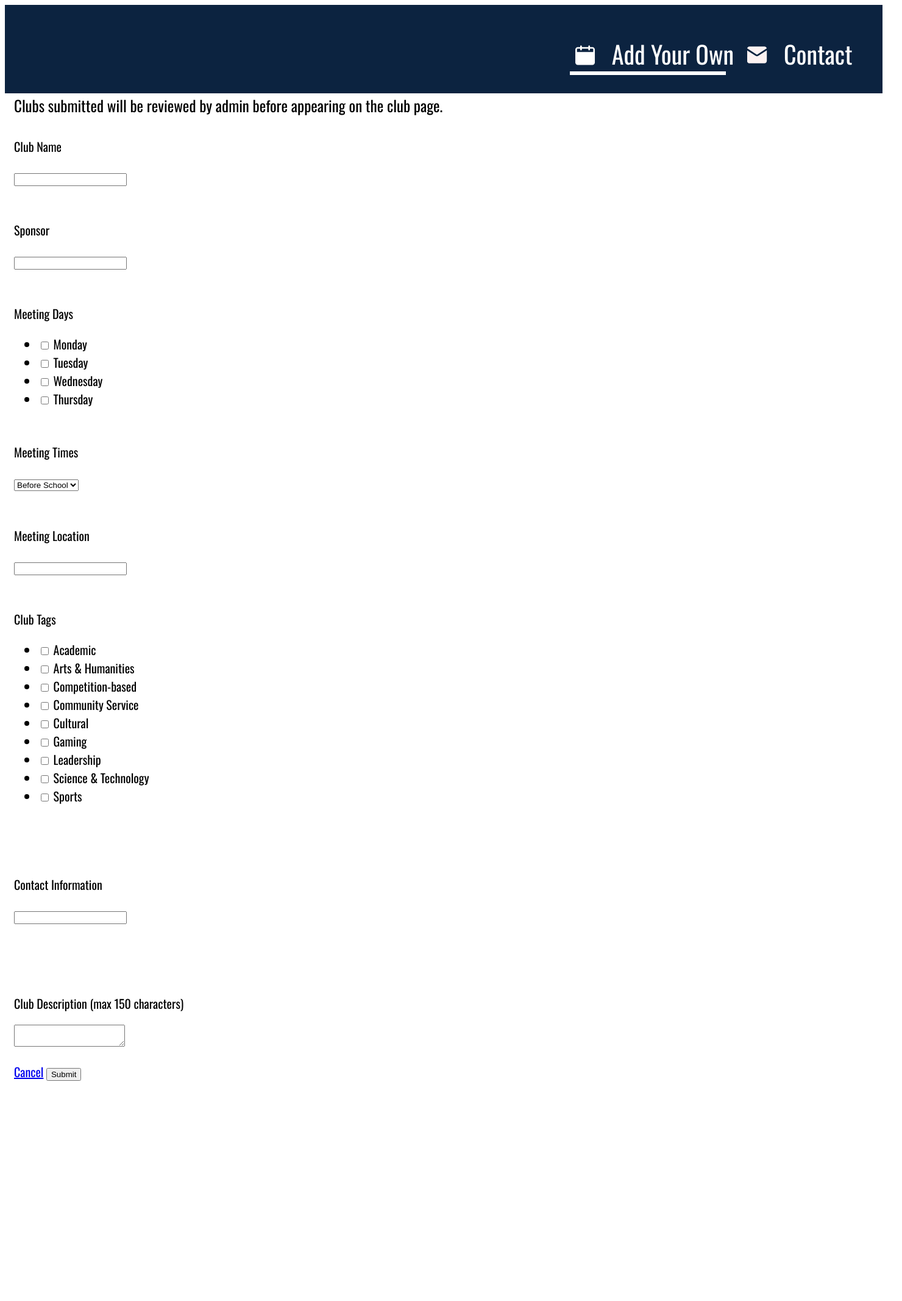
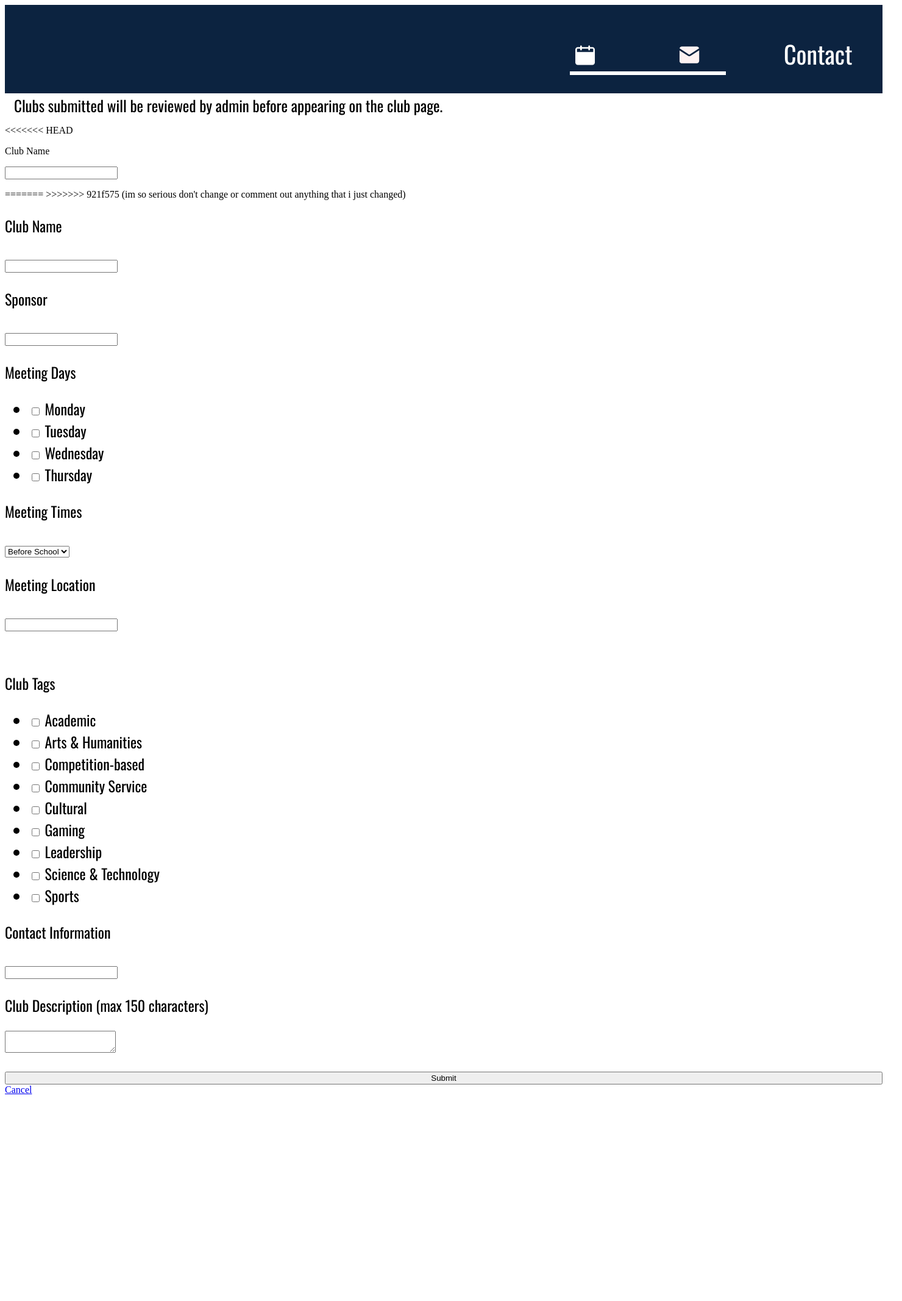
Before and after one commit to ashuie/clubs, a Flask app: page /addclub in a window 1480 px wide. Shown: the whole page at 61% size. After the commit the page ends 1794 px from the top, so only its background shows below. Run offline with Flask 3, Linux system fonts and the light colour scheme; some libraries are stand-ins or nearby versions.

Commit message:
im so serious don't change or comment out anything that i just changed

```diff
--- a/main.py
+++ b/main.py
@@ -5,13 +5,16 @@ import logging
 import html
 import sqlite3
 from flask_wtf import Form, FlaskForm
-from wtforms import (StringField, TextAreaField, IntegerField, BooleanField, RadioField, SelectField, SelectMultipleField)
+from wtforms import (StringField, TextAreaField,  SelectField, SelectMultipleField)
 from wtforms import widgets
 from wtforms.validators import InputRequired, Length, StopValidation
 
 logging.basicConfig(level=logging.DEBUG)
 global db_file
-db_file = "clubs.db"
+db_file = "clubs/clubs.db"
+
+weekdays = { 1 : 'Monday', 2 :'Tuesday', 3 : 'Wednesday', 4 :'Thursday'}
+tags_list = {1 : 'Academic', 2 : 'Arts & Humanities', 3 : 'Competition-based', 4 : 'Community Service', 5 : 'Cultural', 6 : 'Gaming', 7 : 'Leadership', 8 : 'Science & Technology', 9 :  'Sports'}
 
 def get_tags():
   return [(1, 'Academic'), (2, 'Arts & Humanities'), (3, 'Competition-based'), (4, 'Community Service'), (5, 'Cultural'), (6, 'Gaming'), (7, 'Leadership'), (8, 'Science & Technology'), (9, 'Sports')]
@@ -38,7 +41,7 @@ validators=[InputRequired(message = "Please enter a sponsor name")])
                           choices = [(1, 'Monday'), (2, 'Tuesday'), (3, 'Wednesday'), (4, 'Thursday')],
                           validators=[MultiCheckboxAtLeastOne(message="Please choose at least one day")], coerce=int)
   time = SelectField('Meeting Times',
-                   choices=[('BeforeSchool', 'Before School'),('Lunch', 'Lunch'), ('AfterSchool', 'After School'), ('Other','Other')],
+                   choices=[('Before School', 'Before School'),('Lunch', 'Lunch'), ('After School', 'After School'), ('Other','Other')],
                    validators=[InputRequired("Please select a time")])
   location = StringField('Meeting Location',
 validators=[InputRequired(message = "Please enter a location")])
@@ -60,22 +63,38 @@ app.config["WTF_CSRF_ENABLED"] = False
 def escape_html(s):
   return html.escape(s)
 
+def dict_factory(cursor, row):
+  d = {}
+  for index, col in enumerate(cursor.description):
+      d[col[0]] = row[index]
+  return d
+
 def get_connection():
-  connection = sqlite3.connect("clubs.db")
+  connection = sqlite3.connect("clubs/clubs.db")
+  connection.row_factory = dict_factory
   return connection
 
 def get_clubs():
-  connection = get_connection()
-  cursor = connection.cursor()
-  cursor.execute("SELECT * FROM clubs")
-  clubs = cursor.fetchall()
-  return clubs
+  with get_connection() as con:
+    cursor = con.cursor()
+    clubs = cursor.execute("SELECT * FROM clubs")
+    logging.info(clubs)
+    return clubs
+
+def string_convert(dict, list):
+  s = ""
+  for i in range(len(list) - 1):
+    s += dict[list[i]] + ", "
+  s += dict[list[len(list)-1]]
+  return s
 
 def create_new_club(form):
   with get_connection() as connection:
     cursor = connection.cursor()
     # ADD TO SQL WITH WTFORM
-    cursor.execute("INSERT INTO clubs (name, sponsor, days, time, location, category, contact, description) VALUES (?, ?, ?, ?, ?, ?, ?, ?)", (str(form.name), str(form.sponsor), str(form.days), str(form.time), str(form.location), str(form.tags), str(form.contact), str(form.description)))
+    logging.info(form.tags.data)
+    logging.info(string_convert(tags_list, form.tags.data))
+    cursor.execute("INSERT INTO clubs (name, sponsor, days, time, location, category, contact, description) VALUES (?, ?, ?, ?, ?, ?, ?, ?)", (str(form.name.data), str(form.sponsor.data), string_convert(weekdays, form.days.data), str(form.time.data), str(form.location.data), string_convert(tags_list, form.tags.data), str(form.contact.data), str(form.description.data)))
     connection.commit()
 
 def load_clubs(clubs):
@@ -84,11 +103,11 @@ def load_clubs(clubs):
 @app.route('/', methods=["GET"])
 @app.route('/clubs', methods=["GET"],strict_slashes=False)
 def root():
-  with sqlite3.connect("clubs.db") as con:
+  with sqlite3.connect("clubs/clubs.db") as con:
     cursor = con.cursor()
     cursor.execute("CREATE TABLE IF NOT EXISTS clubs (name TEXT, sponsor TEXT, days TEXT, time TEXT, location TEXT, category TEXT, contact TEXT, description TEXT)")
     clubs = cursor.execute("SELECT * FROM clubs")
-  return load_clubs(get_clubs())
+    return load_clubs(get_clubs())
 
 @app.route('/addclub', methods=["GET", "POST"])
 def add_club():
--- a/stylesheets/desktop_11.css
+++ b/stylesheets/desktop_11.css
@@ -110,7 +110,7 @@
   font-size: 25px;
   color: #000000;
 }
-.desktop-1 .club-name {
+/*.desktop-1 .club-name {
   margin: 0 15px 17px 15px;
   display: inline-block;
   align-self: flex-start;
@@ -188,12 +188,18 @@
   font-weight: 400;
   font-size: 20px;
   color: #000000;
-}
+} */
 .desktop-1 {
   background: #FFFFFF;
   display: flex;
   flex-direction: column;
-  padding-bottom: 353px;
   width: 1440px;
   box-sizing: border-box;
 }
+
+.club-field {
+  font-family: 'Oswald';
+  color: #000000;
+  font-size: 24px;
+  display: block;
+}
--- a/templates/addclub.html
+++ b/templates/addclub.html
@@ -72,9 +72,6 @@
             <div class="calendar-empty">
               <img class="vector-1" src="../stylesheets/assets/vectors/vector_x2.svg" />
             </div>
-            <span class="add-your-own">
-            Add Your Own
-            </span>
             <div class="envelope-1">
               <img class="vector" src="../stylesheets/assets/vectors/vector1_x2.svg" />
             </div>
@@ -89,6 +86,7 @@
       <div class="clubs-submitted-will-be-reviewed-by-admin-before-appearing-on-the-club-page">
       Clubs submitted will be reviewed by admin before appearing on the club page.
       </div>
+<<<<<<< HEAD
       <div class="club-name">
         <form method="POST" novalidate>
           {{ form.csrf_token }}
@@ -105,6 +103,11 @@
         <div class="form-content">
           {{ render_field(form.name) }}
         </div>
+=======
+
+      <!--<div class="club-name">
+      Club Name
+>>>>>>> 921f575 (im so serious don't change or comment out anything that i just changed)
       </div>
       <div class="sponsor">
         <form method="POST" novalidate>
@@ -229,8 +232,40 @@
            <input type="submit" value="Submit">
 
       </span>
+<<<<<<< HEAD
 
 
+=======
+      -->
+>>>>>>> 921f575 (im so serious don't change or comment out anything that i just changed)
     </div>
+    <form method="POST" novalidate>
+      {{ form.csrf_token }}
+
+      {% macro render_field(field) %}
+        <p class="form-label">{{ field.label }}
+        <p class="form-field">{{ field(**kwargs)|safe }}
+        {% if field.errors %}
+          {% for error in field.errors %}
+            <span class="error">{{ error }}</span>
+          {% endfor %}
+        {% endif %}
+      {% endmacro %}
+
+      <div class="form-content">
+        <div class="club-field">{{ render_field(form.name) }}</div>
+        <div class="club-field">{{ render_field(form.sponsor) }}</div>
+        <div class="club-field">{{ render_field(form.days) }}</div>
+        <div class="club-field">{{ render_field(form.time) }}</div>
+        <div class="club-field">{{ render_field(form.location) }}</div>
+        <br>
+        <div class="club-field">{{ render_field(form.tags) }}</div>
+        <div class="club-field">{{ render_field(form.contact) }}</div>
+        <div class="club-field">{{ render_field(form.description) }}</div>
+      </div>
+      <input type="submit" value="Submit">
+    </form>
+    <a href="/">Cancel</a>
+
   </body>
 </html>
```
Also changed, not shown: stylesheets/desktop1.css (+27 -2 lines), templates/home.html (+3 -5 lines), clubs.db.
